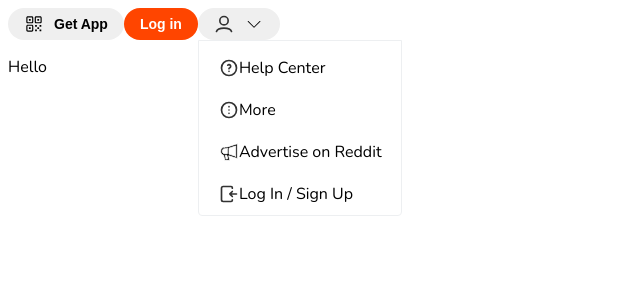
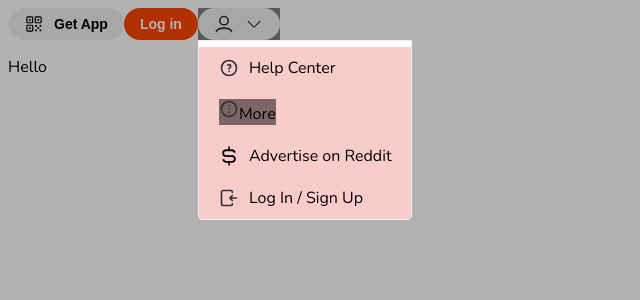
Before and after one commit to a-semenkov/reddit-clone, a Next.js app: page / in a window 1280 px wide. Both pictures are taken after a click on the element 238 px from the left and 24 px from the top of the page. Shown: the top 300 px of the page, without its empty margins (0-640 px from the left). Built offline with nearby package versions, Linux system fonts and the light colour scheme.

Commit message:
multi-level menu

```diff
--- a/app/components/icons/AdvertiseIcon.tsx
+++ b/app/components/icons/AdvertiseIcon.tsx
@@ -5,18 +5,11 @@
     <svg
       width='20'
       height='20'
-      viewBox='0 0 48 48'
+      viewBox='0 0 16 16'
       xmlns='http://www.w3.org/2000/svg'
       {...props}
     >
-      <path d='M0 0h48v48H0z' fill='none' stroke='#fff' />
-      <path
-        d='M13.091 12C8.07 12 4 16.477 4 22c0 4.701 2.952 8.633 6.926 9.703L14 44h12l-2.74-10.961L44 39.647V4l-24 8h-6.909zm4.032 28-2-8h3.754l2 8h-3.754zM20 16v12h-6.909C10.284 28 8 25.308 8 22s2.284-6 5.091-6H20zm20 18.174-16-5.098V14.883L40 9.55v24.624z'
-        stroke='#fff'
-        strokeWidth='2'
-        strokeLinecap='round'
-        strokeLinejoin='round'
-      />
+      <path d='M12.32 8a3 3 0 0 0-2-.7H5.63A1.59 1.59 0 0 1 4 5.69a2 2 0 0 1 0-.25 1.59 1.59 0 0 1 1.63-1.33h4.62a1.59 1.59 0 0 1 1.57 1.33h1.5a3.08 3.08 0 0 0-3.07-2.83H8.67V.31H7.42v2.3H5.63a3.08 3.08 0 0 0-3.07 2.83 2.09 2.09 0 0 0 0 .25 3.07 3.07 0 0 0 3.07 3.07h4.74A1.59 1.59 0 0 1 12 10.35a1.86 1.86 0 0 1 0 .34 1.59 1.59 0 0 1-1.55 1.24h-4.7a1.59 1.59 0 0 1-1.55-1.24H2.69a3.08 3.08 0 0 0 3.06 2.73h1.67v2.27h1.25v-2.27h1.7a3.08 3.08 0 0 0 3.06-2.73v-.34A3.06 3.06 0 0 0 12.32 8z' />
     </svg>
   );
 }
--- a/app/components/modules/UserMenu/UserMenuNoAuth.tsx
+++ b/app/components/modules/UserMenu/UserMenuNoAuth.tsx
@@ -1,8 +1,11 @@
 import { AdvertiseIcon, HelpIcon, LoginIcon, MoreIcon } from '@/icons/index';
+import { Dropdown } from '@/shared/Dropdown';
+import GenericList from '@/shared/GenericList/GenericList';
 
 import styles from './userMenu.module.css';
 
 export default function UserMenuNoAuth() {
+  // TODO: управление компонентом на основе состояния (logged in или нет) из родительского компонента
   return (
     <div className={styles.dropdown_menu}>
       <div className={styles.dropdown_item}>
@@ -10,8 +13,19 @@
         <span>Help Center</span>
       </div>
       <div className={styles.dropdown_item}>
-        <MoreIcon />
-        <span>More</span>
+        <Dropdown
+          triggerElement={
+            <>
+              <MoreIcon />
+              <span>More</span>
+              <div data-static className={styles.top}></div>
+            </>
+          }
+        >
+          <div>Reddit iOS</div>
+          <div>Reddit Android</div>
+          <div>Reddit Blog</div>
+        </Dropdown>
       </div>
       <div className={styles.dropdown_item}>
         <AdvertiseIcon />
--- a/app/components/modules/UserMenu/userMenu.module.css
+++ b/app/components/modules/UserMenu/userMenu.module.css
@@ -7,10 +7,18 @@
 }
 
 .dropdown_item {
+  position: relative;
+  background-color: rgba(236, 88, 88, 0.3);
+
   display: flex;
   padding: 10px 20px;
   align-items: center;
   cursor: pointer;
+  z-index: 1100;
+}
+
+.dropdown_item > *:not(:last-child) {
+  margin-right: 10px;
 }
 
 .dropdown_item:hover > svg path {
@@ -21,3 +29,15 @@
   background-color: #0079d3;
   color: white;
 }
+
+.top {
+  position: absolute;
+  top: 0;
+  left: 0;
+  right: 0;
+  bottom: 0;
+}
+
+.top_el {
+  background-color: rgba(rgb(236, 88, 88), green, blue, 0.3);
+}
--- a/app/components/shared/Dropdown/Dropdown.tsx
+++ b/app/components/shared/Dropdown/Dropdown.tsx
@@ -1,7 +1,7 @@
 import { AnimatePresence } from 'framer-motion';
 import useToggle from '@/hooks/useToggle';
 import styles from './dropdown.module.css';
-import { useEffect } from 'react';
+import { useEffect, useRef } from 'react';
 
 interface IDropdownProps {
   triggerElement: React.ReactNode;
@@ -19,15 +19,43 @@
   cls,
   onOpen = NOOP,
   onClose = NOOP,
+  ...other
 }: IDropdownProps) {
+  const triggerRef = useRef(null);
+  // ref={triggerRef}
   const [isDropdownOpen, toggleDropdown] = useToggle();
 
   useEffect(() => {
     isDropdownOpen ? onOpen() : onClose();
   }, [isDropdownOpen]);
 
+  const handleDropdown = (target: Element, originalElement) => {
+    // console.log(target === originalElement);
+    // console.log(triggerRef.current);
+
+    // console.log(originalElement);
+    // console.log(target);
+    // console.log(target.closest('[data-static]'));
+
+    // TODO: разобраться с многоуровневыми меню
+
+    if (target.getAttribute('data-static')) {
+      return;
+    }
+
+    toggleDropdown();
+  };
+
   return (
-    <div className={cls} onClick={() => toggleDropdown()}>
+    <div
+      ref={triggerRef}
+      className={styles.parent}
+      data-parent
+      onClick={(e: React.SyntheticEvent<HTMLElement>) =>
+        handleDropdown(e.target, e.currentTarget)
+      }
+      {...other}
+    >
       {triggerElement}
       <AnimatePresence>
         {isDropdownOpen && (
--- a/app/components/shared/Dropdown/dropdown.module.css
+++ b/app/components/shared/Dropdown/dropdown.module.css
@@ -15,11 +15,24 @@
   height: 100%;
 } */
 
+.parent {
+  cursor: pointer;
+  /* position: relative; */
+  z-index: 0;
+  /* top: 0;
+  bottom: 0;
+  left: 0;
+  right: 0; */
+  /* position: relative; */
+  background-color: rgba(0, 0, 0, 0.5);
+}
+
 .backdrop {
   position: fixed;
   top: 0;
   left: 0;
   right: 0;
   bottom: 0;
-  /* z-index: 9999; */
+  background-color: rgba(0, 0, 0, 0.3);
+  /* z-index: 501; */
 }
```
